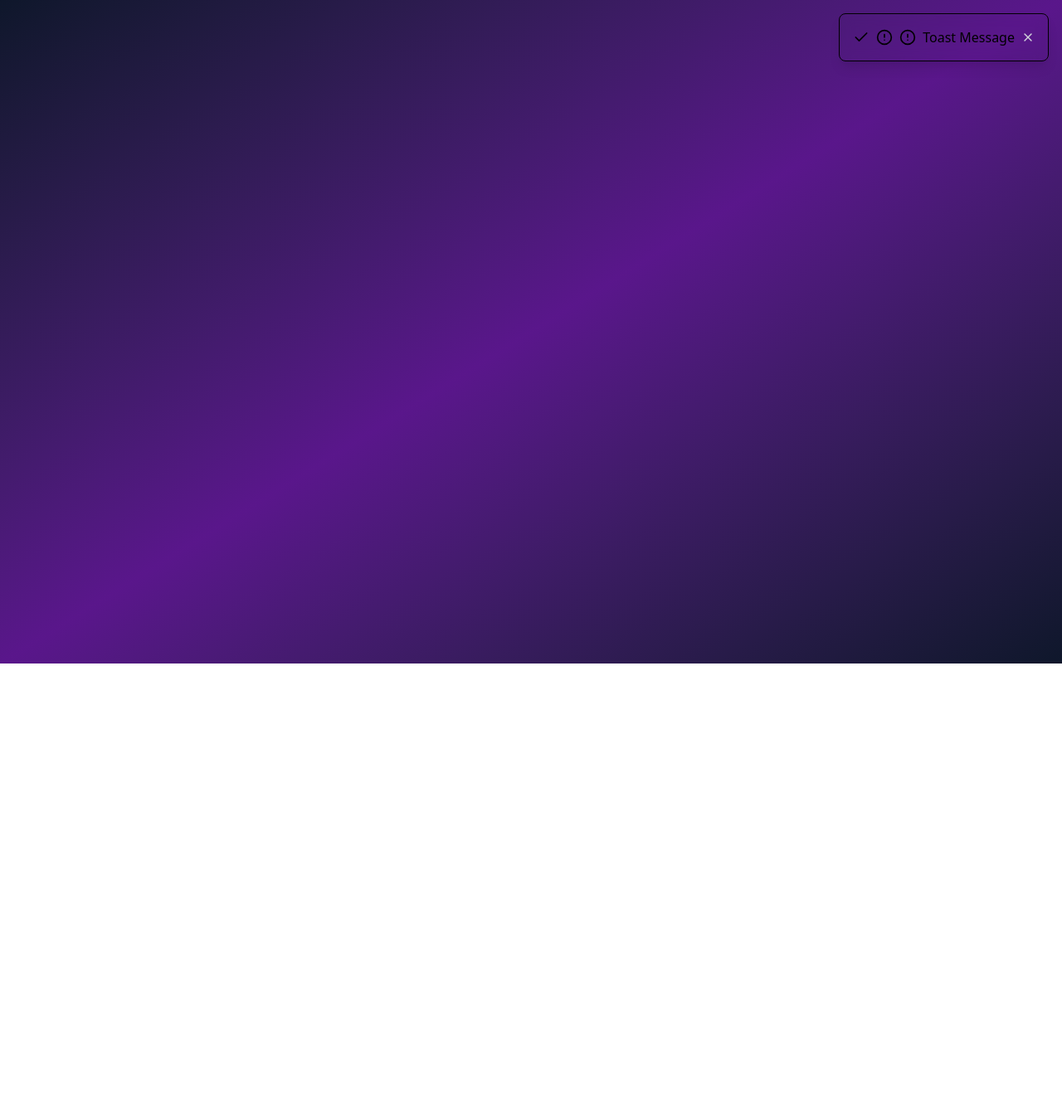
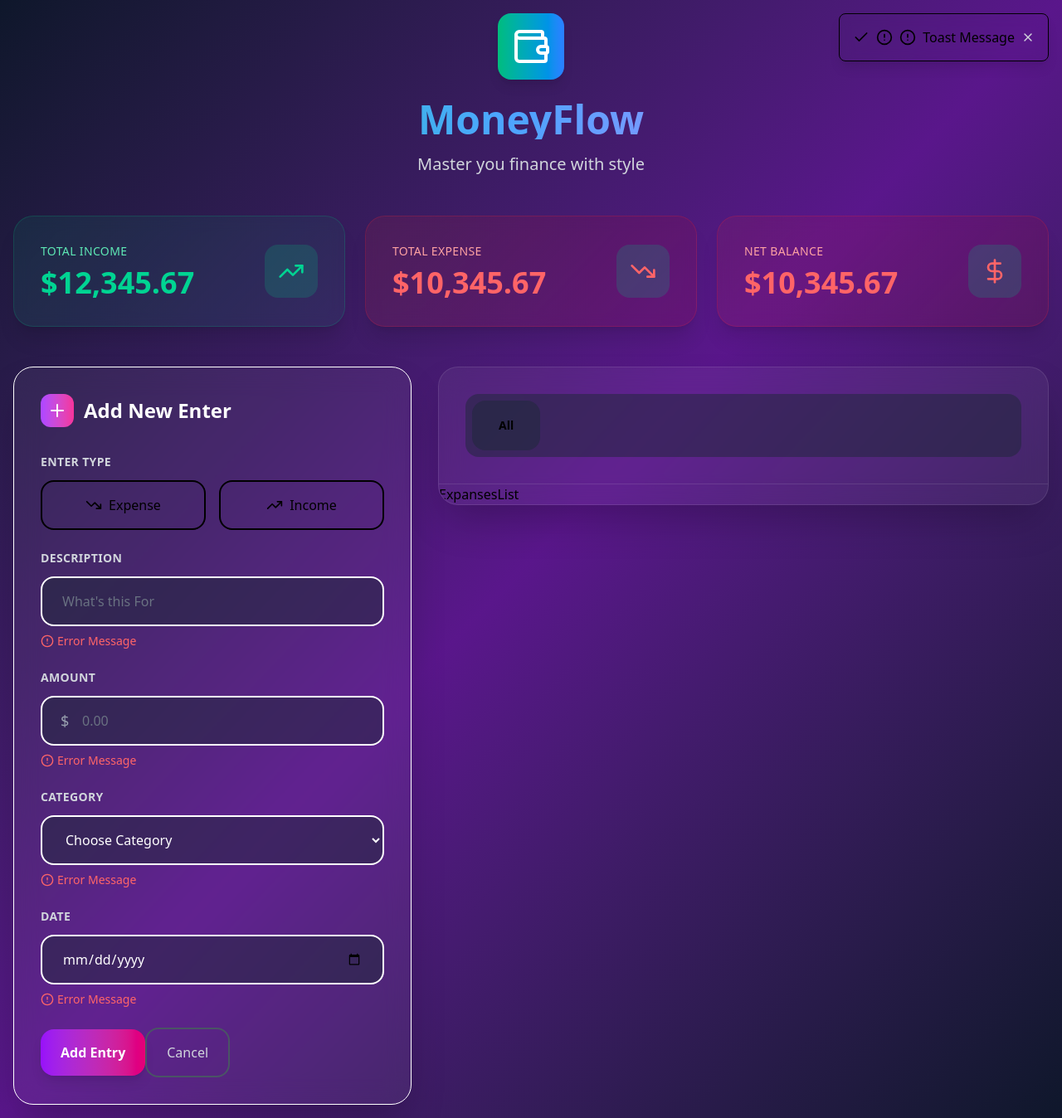
Before and after one commit to Zzamanapu/Expense-Tracker, a React (Vite) app: page / in a window 1280 px wide. Shown: the whole page at 83% size. Before the commit the page ends 800 px from the top, so only its background shows below. Built offline with nearby package versions, Linux system fonts and the light colour scheme.

Commit message:
Update: Expense form, filer ui

```diff
--- a/index.html
+++ b/index.html
@@ -1,13 +1,16 @@
 <!doctype html>
 <html lang="en">
+
 <head>
   <meta charset="UTF-8" />
   <link rel="icon" type="image/svg+xml" href="/vite.svg" />
   <meta name="viewport" content="width=device-width, initial-scale=1.0" />
-    <title>expense-tracker</title>
+  <title>Expense Tracker</title>
 </head>
+
 <body>
   <div id="root"></div>
   <script type="module" src="/src/main.tsx"></script>
 </body>
+
 </html>
--- a/src/App.tsx
+++ b/src/App.tsx
@@ -1,18 +1,45 @@
 import React from 'react'
-import Toast from './components/toast'
+import Header from './components/Header'
+import Toast from './components/Toast'
+import SummaryCard from './components/SummaryCard'
+import AddExpensesForm from './components/AddExpensesForm'
+import FilterTab from './components/FilterTab'
+import ExpansesList from './components/ExpansesList'
+// import Toast from './components/toast'
 
 const App = () => {
   return (
     <div className='min-h-screen bg-linear-to-br from-slate-900 via-purple-900 to-slate-900 p-4'>
       {/* Toast */}
-      <Toast/>
-
+      <Toast />
 
 
       <div className="max-w-7xl mx-auto">
+        {/* header */}
+        <Header />
 
-        {/* header */}
 
+        {/* summary card */}
+        <SummaryCard />
+
+
+        <div className='grid grid-cols-1 xl:grid-cols-5 gap-8'>
+
+          <div className='xl:col-span-2'>
+            <AddExpensesForm />
+          </div>
+
+          <div className='xl:col-span-3'>
+            <div className='bg-white/5 backdrop-blur-lg rounded-3xl border border-white/10 shadow-2xl overflow-x-hidden'>
+              <FilterTab />
+
+              {/* expanse list */}
+
+              <ExpansesList/>
+            </div>
+          </div>
+
+        </div>
       </div>
     </div>
   )
--- /dev/null
+++ b/src/components/AddExpensesForm.tsx
@@ -0,0 +1,120 @@
+import { AlertCircle, Plus, TrendingDown, TrendingUp } from 'lucide-react'
+import React from 'react'
+
+const AddExpensesForm = () => {
+  return (
+    <div className='bg-white/5 backdrop-blur-lg rounded-3xl p-8 border border-white shadow-2xl'>
+
+      <h2>
+        <div className='text-2xl font-bold text-white mb-8 flex items-center'>
+          <div className='p-2 bg-linear-to-r from-purple-500 to-pink-500 rounded-xl mr-3'>
+            <Plus className='w-6 h-6 text-white' />
+          </div>
+          {/* conditional Rendering Text */}
+          Add New Enter
+        </div>
+      </h2>
+
+      <div className='space-y-6'>
+        <div>
+          <label className='block text-gray-300 text-sm font-semibold mb-3 uppercase tracking-wide'>Enter Type</label>
+          <div className='flex space-x-4'>
+            <label className={`flex-1 flex items-center justify-center p-4 rounded-2xl border-2 cursor-pointer transition-all`}>
+
+              <input type="radio" name='type' className='sr-only' />
+              <TrendingDown className='w-5 h-5 mr-2 ' />
+              <span className='font-medium'>Expense</span>
+            </label>
+
+            <label className={`flex-1 flex items-center justify-center p-4 rounded-2xl border-2 cursor-pointer transition-all`}>
+              <input type="radio" name='type' className='sr-only' />
+              <TrendingUp className='w-5 h-5 mr-2 ' />
+              <span className='font-medium'>Income</span>
+            </label>
+          </div>
+
+        </div>
+
+
+        <div>
+          <label className='block text-gray-300 text-sm font-semibold mb-3 uppercase tracking-wide'>Description</label>
+          <input type='text' placeholder="What's this For" className={`w-full px-6 py-4 bg-gray-800/50 border-2 rounded-2xl text-white placeholder-gray-500 focus:ring-2 focus:ring-purple-500 focus:border-purple-500 transition-all`} />
+          {/* Conditional Rendering */}
+          <p className='text-red-400 text-sm mt-2 flex items-center'>
+            <AlertCircle className='w-4 h-4 mr-1' />
+            <p>Error Message</p>
+          </p>
+        </div>
+
+
+
+        <div>
+          <label className='block text-gray-300 text-sm font-semibold mb-3 uppercase tracking-wide'>Amount</label>
+          <div className='relative'>
+            <span className='absolute left-6 top-1/2 transform -translate-y-1/2 text-gray-400 text-lg'>$</span>
+            <input type='number' step="1.01" className={`w-full pl-12 pr-6 py-4 bg-gray-800/50 border-2 rounded-2xl text-white placeholder-gray-500 focus:ring-2 focus:ring-purple-500 focus:border-purple-500 transition-all`} placeholder="0.00" />
+          </div>
+
+          {/* conditional rendaring */}
+          <p className='text-red-400 text-sm mt-2 flex items-center'>
+            <AlertCircle className='w-4 h-4 mr-1' />
+            <p>Error Message</p>
+          </p>
+        </div>
+
+
+        <div>
+          <label className='block text-gray-300 text-sm font-semibold mb-3 uppercase tracking-wide'>
+            Category
+          </label>
+          <select className={`w-full px-6 py-4 bg-gray-800/50 border-2 rounded-2xl text-white focus:ring-2 focus:ring-purple-500 focus:border-purple-500 transition-all`}>
+
+            <option className=''>Choose Category</option>
+          </select>
+
+          {/* conditional rendaring */}
+          <p className='text-red-400 text-sm mt-2 flex items-center'>
+            <AlertCircle className='w-4 h-4 mr-1' />
+            <p>Error Message</p>
+          </p>
+        </div>
+
+
+
+        <div>
+          <label className='block text-gray-300 text-sm font-semibold mb-3 uppercase tracking-wide'>
+            Date
+          </label>
+          <input type="date" className={`w-full px-6 py-4 bg-gray-800/50 border-2 rounded-2xl text-white focus:ring-2 focus:ring-purple-500 focus:border-purple-500 transition-all`} />
+
+          {/* conditional rendaring */}
+          <p className='text-red-400 text-sm mt-2 flex items-center'>
+            <AlertCircle className='w-4 h-4 mr-1' />
+            <p>Error Message</p>
+          </p>
+        </div>
+
+
+        <div>
+          <button type='button' className='flex-1 bg-linear-to-r from-purple-600 to-pink-600 text-white py-4 px-6 rounded-2xl font-semibold hover:from-purple-700 hover:to-pink-700 transition-all duration-200 shadow-lg hover:shadow-xl transform hover:scale-105'>
+            {/* Conditoinal rendaring test */}
+
+            Add Entry
+          </button>
+
+          {/* contional rendaring */}
+
+          <button type='button' className='px-6 py-4 border-2 border-gray-600 text-gray-300 rounded-2xl hover:bg-gray-800/50 hover:border-gray-500 transition-all duration-200'>
+            Cancel
+          </button>
+        </div>
+
+
+
+      </div>
+
+    </div>
+  )
+}
+
+export default AddExpensesForm
--- /dev/null
+++ b/src/components/ExpansesList.tsx
@@ -0,0 +1,9 @@
+import React from 'react'
+
+const ExpansesList = () => {
+  return (
+    <div>ExpansesList</div>
+  )
+}
+
+export default ExpansesList
--- /dev/null
+++ b/src/components/FilterTab.tsx
@@ -0,0 +1,18 @@
+import React from 'react'
+
+const FilterTab = () => {
+  return (
+    <div className='p-8 border-b border-white/10'>
+      <div className='flex space-x-2 bg-gray-800/50 rounded-2xl p-2'>
+        {/* I will use logic */}
+        <div className='flex space-x-2 bg-gray-800/50 rounded-2xl p-2'>
+          {/* i will use map method */}
+          <button className={`flex-1 py-3 px-6 rounded-xl text-sm font-semibold capitalize transition-all duration-200`}>All</button>
+        </div>
+      </div>
+
+    </div>
+  )
+}
+
+export default FilterTab
--- a/src/components/Header.tsx
+++ b/src/components/Header.tsx
@@ -1,8 +1,17 @@
+import { Wallet } from 'lucide-react'
 import React from 'react'
 
 const Header = () => {
   return (
-    <div>Header</div>
+    <div className='text-center mb-12'>
+      <div className='flex items-center justify-center mb-6'>
+        <div className='p-4 bg-linear-to-r from-emerald-500 to-blue-500 rounded-2xl shadow-lg'>
+          <Wallet className='w-12 h-12 text-white'/>
+        </div>
+      </div>
+      <h1 className='text-5xl font-bold bg-linear-to-r from-emerald-400 via-blue-400 to-purple-400 bg-clip-text text-transparent mb-4'>MoneyFlow</h1>
+      <p className='text-gray-300 text-xl'>Master you finance with style</p>
+    </div>
   )
 }
 
--- /dev/null
+++ b/src/components/SummaryCard.tsx
@@ -0,0 +1,68 @@
+import { DollarSign, TrendingDown, TrendingUp } from 'lucide-react'
+import React from 'react'
+
+const SummaryCard = () => {
+  return (
+    <div className='grid grid-cols-1 md:grid-cols-3 gap-6 mb-12'>
+
+
+
+      <div className='bg-linear-to-r from-emerald-500/10 to-emerald-600/10 backdrop-blur-sm rounded-3xl p-8 border border-emerald-500/20 shadow-xl'>
+        <div className='flex items-center justify-between'>
+          <div>
+            <p className='text-emerald-300 text-sm font-medium uppercase tracking-wide'>Total Income</p>
+            <p className='text-4xl font-bold text-emerald-400 mt-2'>
+              $12,345.67
+            </p>
+          </div>
+          <div className='p-4 bg-emerald-500/20 rounded-2xl'>
+            <TrendingUp className='w-8 h-8 text-emerald-400' />
+
+          </div>
+        </div>
+      </div>
+
+
+
+
+
+      <div className='bg-linear-to-r from-red-500/10 to-red-600/10 backdrop-blur-sm rounded-3xl p-8 border border-red-500/20 shadow-xl'>
+        <div className='flex items-center justify-between'>
+          <div>
+            <p className='text-red-300 text-sm font-medium uppercase tracking-wide'>
+              Total Expense
+            </p>
+            <p className='text-4xl font-bold text-red-400 mt-2'>
+              $10,345.67
+            </p>
+          </div>
+          <div className='p-4 bg-emerald-500/20 rounded-2xl'>
+            <TrendingDown className='w-8 h-8 text-red-400' />
+
+          </div>
+        </div>
+      </div>
+
+
+
+      {/* I will use logic to Render the Conditional Based Design */}
+      <div className={`bg-linear-to-r from-red-500/10 to-red-600/10 backdrop-blur-sm rounded-3xl p-8 border border-red-500/20 shadow-xl`}>
+        <div className='flex items-center justify-between'>
+          <div>
+            <p className={`text-red-300 text-sm font-medium uppercase tracking-wide`}>
+              Net Balance
+            </p>
+            <p className={`text-4xl font-bold text-red-400 mt-2`}>
+              $10,345.67
+            </p>
+          </div>
+          <div className={`p-4 bg-emerald-500/20 rounded-2xl`}>
+            <DollarSign className='w-8 h-8 text-red-400' />
+          </div>
+        </div>
+      </div>
+    </div>
+  )
+}
+
+export default SummaryCard
```
Lines whose indentation alone changed are shown as unchanged.
